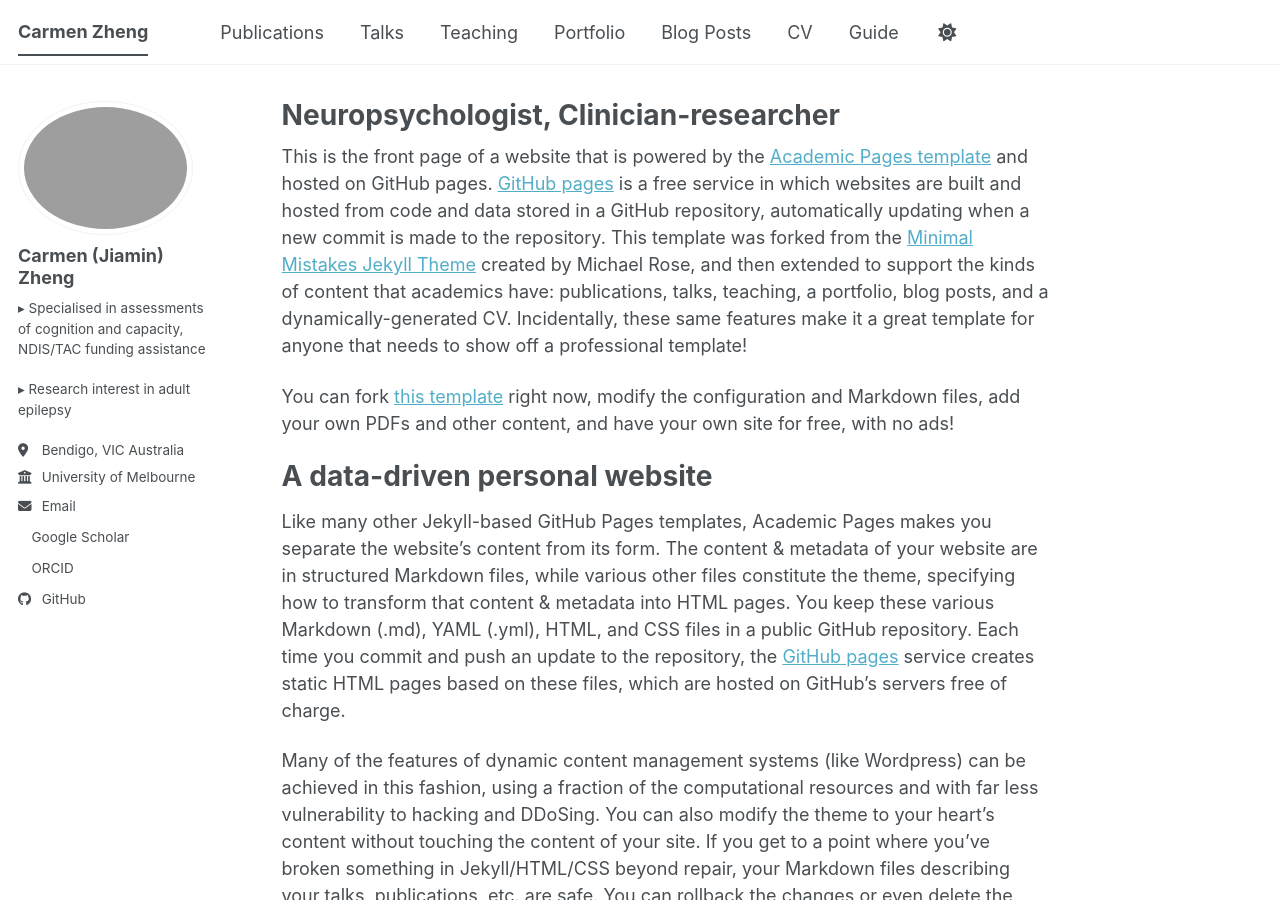
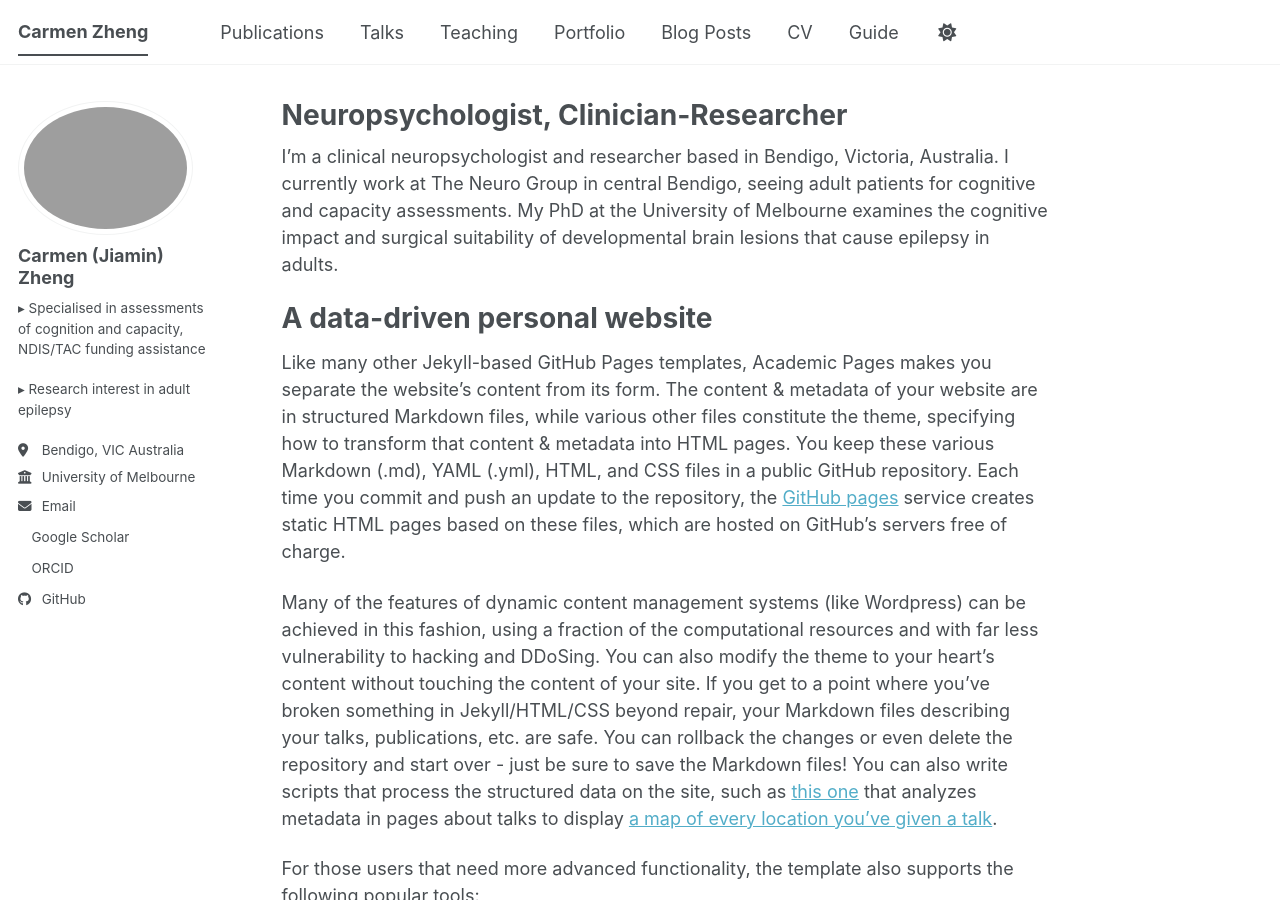
Before and after one commit to carmen-zheng/carmen-zheng.github.io, a Jekyll site: the page built from _pages/about.md, in a window 1280 px wide and 900 px high. Built offline with Jekyll 4.4.1, drawn with Linux system fonts in a browser that asks for light colours; a style sheet for code colours, icons or effects is not loaded.

Commit message:
Revise title and update personal introduction
Updated title casing and revised content to reflect personal information and professional background.

```diff
--- a/_pages/about.md
+++ b/_pages/about.md
@@ -1,15 +1,13 @@
 ---
 permalink: /
-title: "Neuropsychologist, Clinician-researcher"
+title: "Neuropsychologist, Clinician-Researcher"
 author_profile: true
 redirect_from:
   - /about/
   - /about.html
 ---
 
-This is the front page of a website that is powered by the [Academic Pages template](https://github.com/academicpages/academicpages.github.io) and hosted on GitHub pages. [GitHub pages](https://pages.github.com) is a free service in which websites are built and hosted from code and data stored in a GitHub repository, automatically updating when a new commit is made to the repository. This template was forked from the [Minimal Mistakes Jekyll Theme](https://mmistakes.github.io/minimal-mistakes/) created by Michael Rose, and then extended to support the kinds of content that academics have: publications, talks, teaching, a portfolio, blog posts, and a dynamically-generated CV. Incidentally, these same features make it a great template for anyone that needs to show off a professional template!
-
- You can fork [this template](https://github.com/academicpages/academicpages.github.io) right now, modify the configuration and Markdown files, add your own PDFs and other content, and have your own site for free, with no ads!
+I'm a clinical neuropsychologist and researcher based in Bendigo, Victoria, Australia. I currently work at The Neuro Group in central Bendigo, seeing adult patients for cognitive and capacity assessments. My PhD at the University of Melbourne examines the cognitive impact and surgical suitability of developmental brain lesions that cause epilepsy in adults.
 
 A data-driven personal website
 ======
```
